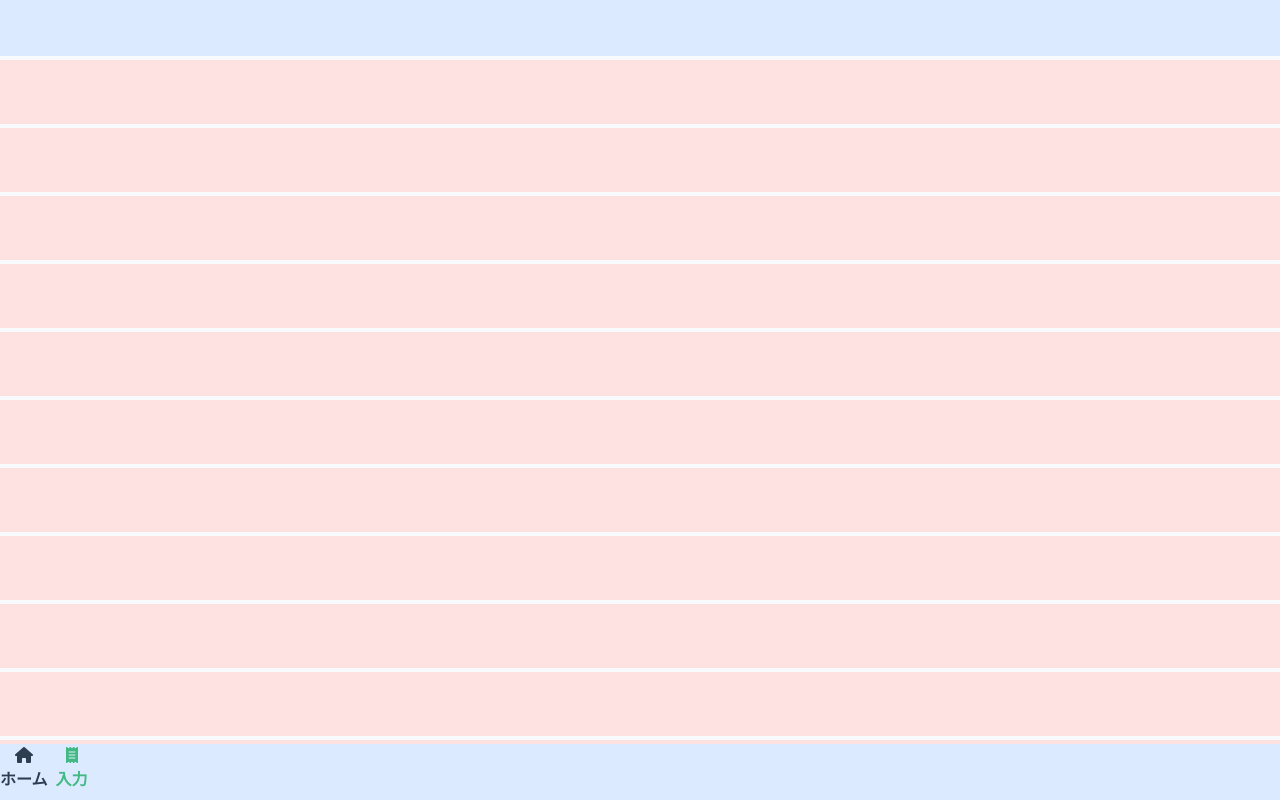
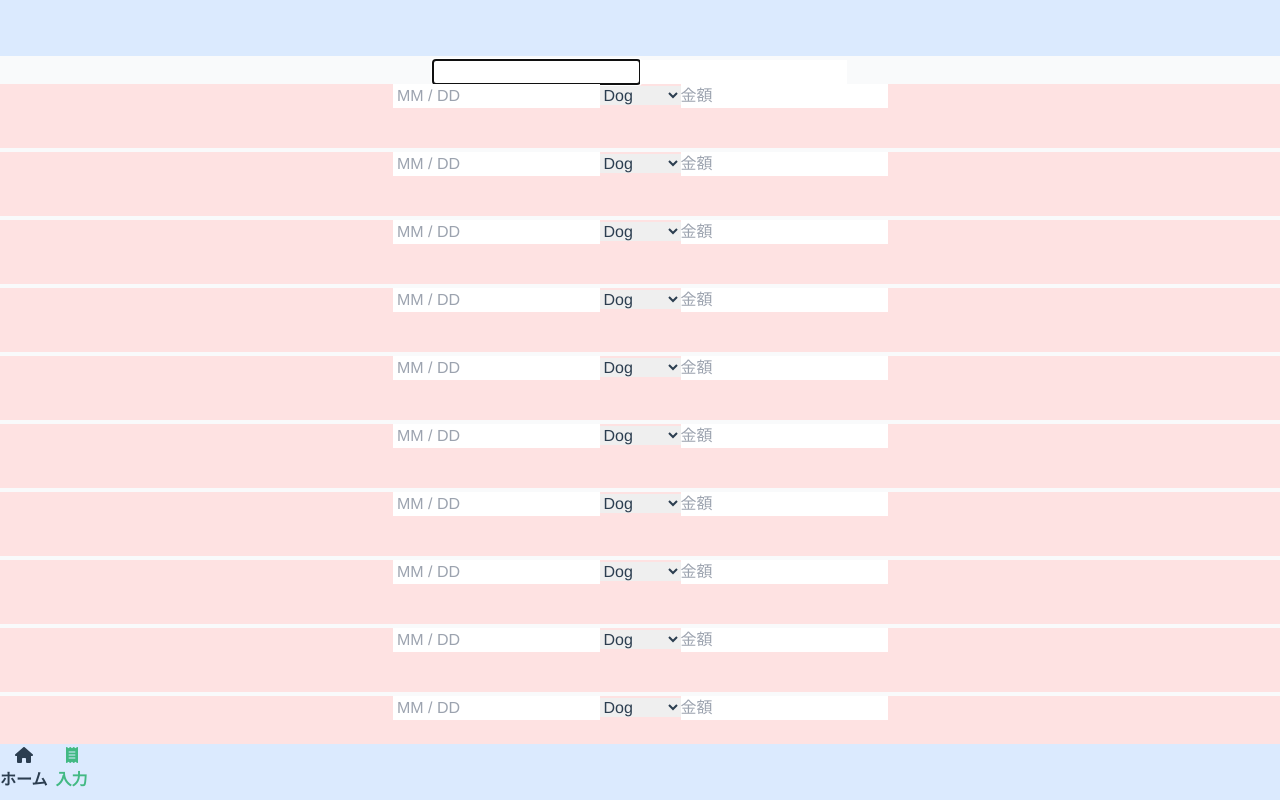
Before and after one commit to tinytony27/myhouseholdaccountbook-front, a Vue app: page /input in a window 1280 px wide. Built offline with nearby package versions, Linux system fonts and the light colour scheme.

Commit message:
一旦コミット

```diff
--- a/src/views/InputView.vue
+++ b/src/views/InputView.vue
@@ -1,6 +1,6 @@
 <script setup lang="ts">
 // import HelloWorld from '@/components/HelloWorld.vue';
-import { ref } from 'vue';
+import { ref, onMounted } from 'vue';
 import { useStore } from 'vuex';
 
 const store = useStore();
@@ -10,16 +10,35 @@ const processingFlag = ref<boolean>(false);
 const processingTime = 300;
 const itemInput = ref<string>('');
 const editItemID = ref<number>(0);
+
+// const inputs = ref([]);
+// onMounted(() => {
+//   for(let i = 0; i < store.state.inputList.length; i++){
+//     const tmp = '' as never;
+//     inputs.value.push(tmp);
+//   }
+// });
+const test1 = ref();
+const onEnterKeyUp = () => {
+  console.log('pushed!');
+  test1.value.focus();
+  // console.log(inputs.value[0]);
+  // if (index < inputs.value.length - 1) {
+  //   inputs.value[index + 1].focus();
+  // }
+};
 </script>
 
 <template>
   <div class="h-full bg-gray-50">
     <div class="relative h-full w-full pt-1 pb-28 overflow-y-scroll">
+      <input @keydown.enter="onEnterKeyUp()" autofocus />
+      <input ref="test" @keydown.enter="onEnterKeyUp()" />
       <div v-for="(elem, index) in store.state.inputList" :key="index" class="w-full">
         <div class="bg-red-100 h-16 mb-1">
-          <!-- <label>
+          <label>
             <span></span>
-            <input type="text" placeholder=" MM / DD "/>
+            <input type="text" placeholder=" MM / DD " ref="test1" @keyup.enter="onEnterKeyUp()"/>
           </label>
           <label>
             <select name="pets" id="pet-select">
@@ -31,7 +50,7 @@ const editItemID = ref<number>(0);
           <label>
             <span></span>
             <input type="number" placeholder="金額"/>
-          </label> -->
+          </label>
         </div>
       </div>
     </div>
```
